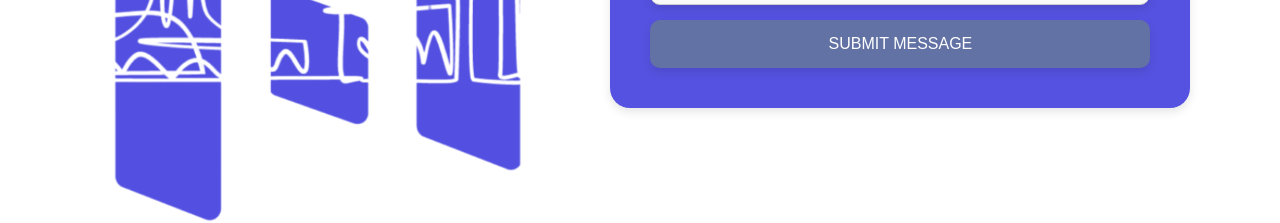
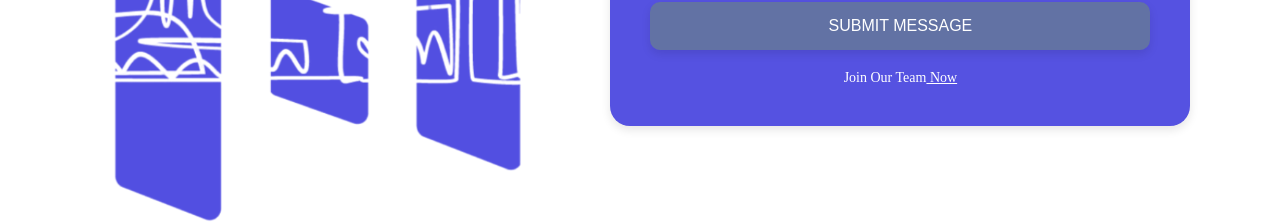
Before and after one commit to ByTechS-Platform/ByTechS-Website, a React (Create React App) app: page / in a window 1280 px wide. Shown: the part 1476-1699 px from the top of the page. Built offline with nearby package versions, Linux system fonts and the light colour scheme; no server answers; a web font is replaced by a local one.

Commit message:
Added Join us form link

```diff
--- a/src/Components/ContactUs.js
+++ b/src/Components/ContactUs.js
@@ -121,6 +121,17 @@ const ContactUs = () => {
             </button>
           </form>
 
+          <p className="join-us" data-en="Join Our Team " data-ar="إنضم لفريقنا " >
+            Join Our Team
+            <a
+              href="https://ykpx11ahkzn.typeform.com/to/f8Y1yZ52"
+              data-en="Now"
+              data-ar="الآن"
+            >
+              &nbsp;Now
+            </a>
+          </p>
+
           {/* Language Switch */}
           {/* <div className="language-switch">
               <button
--- a/src/Styles/ContactUs.scss
+++ b/src/Styles/ContactUs.scss
@@ -22,6 +22,16 @@
       max-width: 500px;
       text-align: left;
       box-shadow: 0px 4px 10px rgba(0, 0, 0, 0.1);
+
+      .join-us{
+        text-align: center;
+        margin: 20px 0 0 0;
+        color: #ffffff;
+
+        a {
+          color: #ffffff;
+        }
+      }
     }
 
     form {
```
